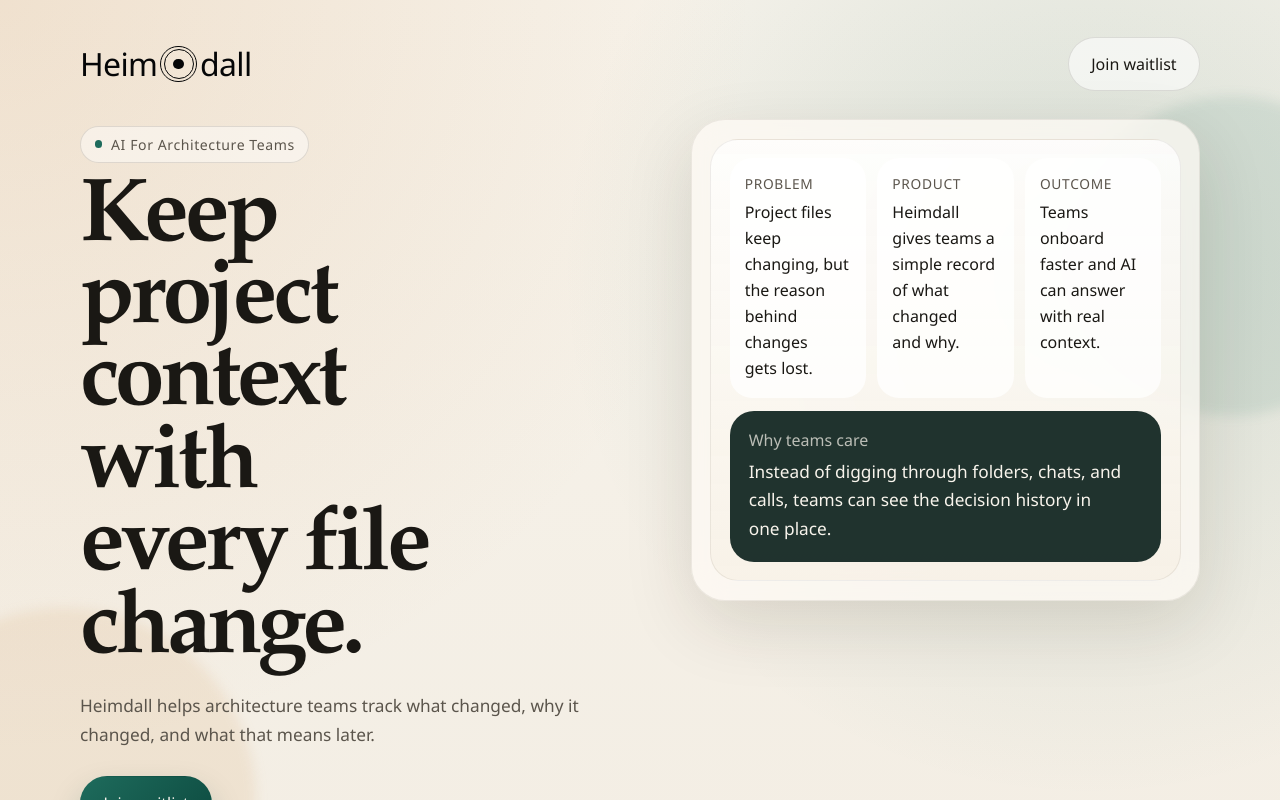
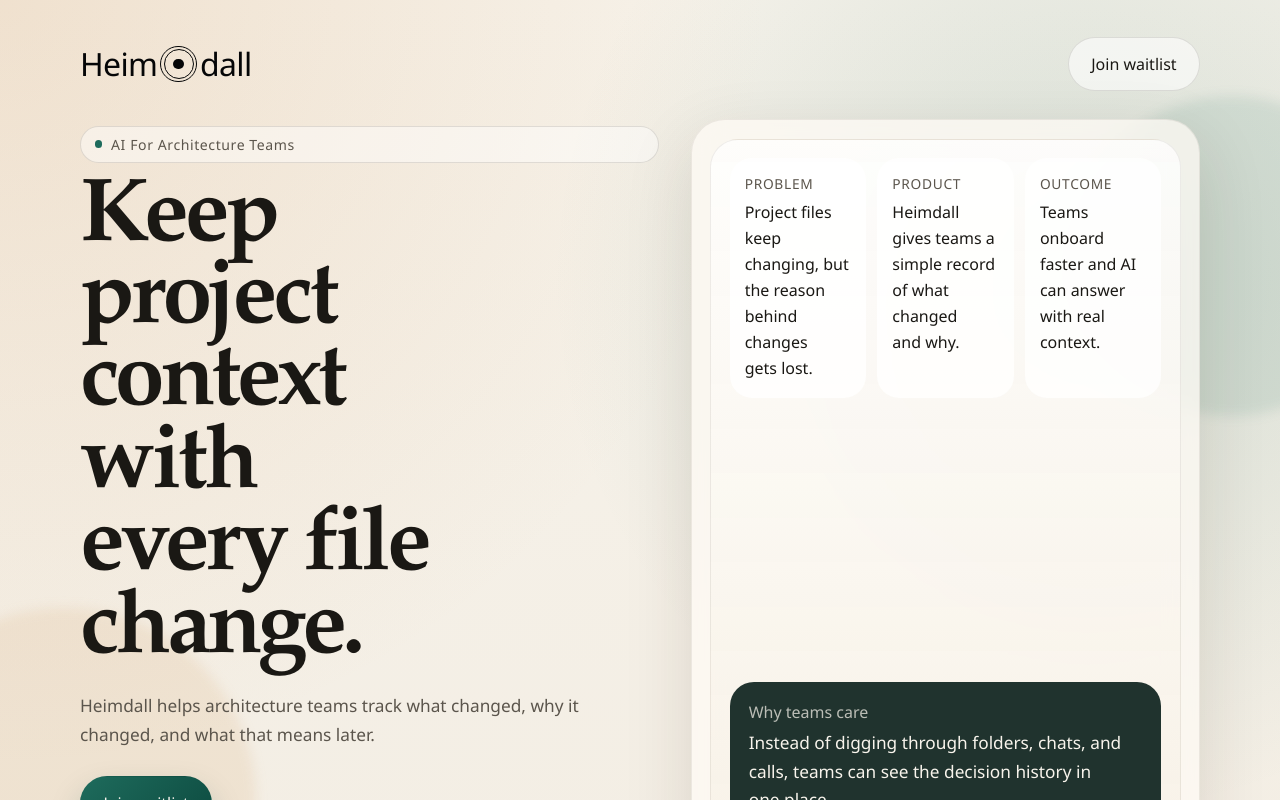
Before and after one commit to psg071226-ctrl/landing-page-for-coldmailing, a Next.js app: page / in a window 1280 px wide. Shown: the top 800 px of the page. Built offline with nearby package versions, Linux system fonts and the light colour scheme; no server answers.

Commit message:
Refine layout alignment and interest tracking

```diff
--- a/app/api/interest/route.ts
+++ b/app/api/interest/route.ts
@@ -3,6 +3,12 @@
 import { getInterestCounter, registerInterestByIp } from "@/lib/google-sheets";
 
 function getClientIp(request: NextRequest) {
+  const cloudflareIp = request.headers.get("cf-connecting-ip");
+
+  if (cloudflareIp) {
+    return cloudflareIp.trim();
+  }
+
   const forwardedFor = request.headers.get("x-forwarded-for");
 
   if (forwardedFor) {
@@ -13,6 +19,12 @@
 
   if (realIp) {
     return realIp.trim();
+  }
+
+  const flyIp = request.headers.get("fly-client-ip");
+
+  if (flyIp) {
+    return flyIp.trim();
   }
 
   return "unknown";
--- a/app/page.tsx
+++ b/app/page.tsx
@@ -81,7 +81,7 @@
                 margin: "1rem 0 1rem"
               }}
             >
-              Files are easy to store. Context is not.
+              Files are easy to save. Context is easy to lose.
             </h2>
             <p
               style={{
--- a/components/hero-section.tsx
+++ b/components/hero-section.tsx
@@ -132,14 +132,17 @@
           display: "grid",
           gap: "2rem",
           gridTemplateColumns: "minmax(0, 1fr) minmax(360px, 0.88fr)",
-          alignItems: "start"
+          alignItems: "stretch"
         }}
       >
         <div
           style={{
             animation: "riseIn 760ms ease both",
             maxWidth: "41rem",
-            paddingTop: "0.4rem"
+            paddingTop: "0.4rem",
+            display: "flex",
+            flexDirection: "column",
+            minHeight: "100%"
           }}
         >
           <span className="eyebrow">AI For Architecture Teams</span>
@@ -207,7 +210,9 @@
             borderRadius: "34px",
             padding: "1.15rem",
             animation: "riseIn 760ms ease both",
-            animationDelay: "140ms"
+            animationDelay: "140ms",
+            minHeight: "100%",
+            display: "flex"
           }}
         >
           <div
@@ -216,7 +221,11 @@
               padding: "1.15rem",
               background:
                 "linear-gradient(180deg, rgba(255,255,255,0.74) 0%, rgba(246,239,227,0.68) 100%)",
-              border: "1px solid rgba(51,42,32,0.08)"
+              border: "1px solid rgba(51,42,32,0.08)",
+              display: "flex",
+              flexDirection: "column",
+              justifyContent: "space-between",
+              width: "100%"
             }}
           >
             <div
@@ -224,7 +233,8 @@
               style={{
                 display: "grid",
                 gridTemplateColumns: "repeat(3, minmax(0, 1fr))",
-                gap: "0.7rem"
+                gap: "0.7rem",
+                alignItems: "stretch"
               }}
             >
               {[
@@ -238,7 +248,9 @@
                     padding: "1rem 0.95rem",
                     borderRadius: "22px",
                     background: "rgba(255,255,255,0.72)",
-                    minHeight: "100%"
+                    minHeight: "100%",
+                    display: "flex",
+                    flexDirection: "column"
                   }}
                 >
                   <div
--- a/components/waitlist-form.tsx
+++ b/components/waitlist-form.tsx
@@ -117,7 +117,9 @@
         display: "grid",
         gap: "1rem",
         animation: "riseIn 760ms ease both",
-        animationDelay: "120ms"
+        animationDelay: "120ms",
+        minHeight: "100%",
+        alignContent: "start"
       }}
     >
       <div>
```
Also changed, not shown: app/waitlist/page.tsx (+10 -3 lines).
